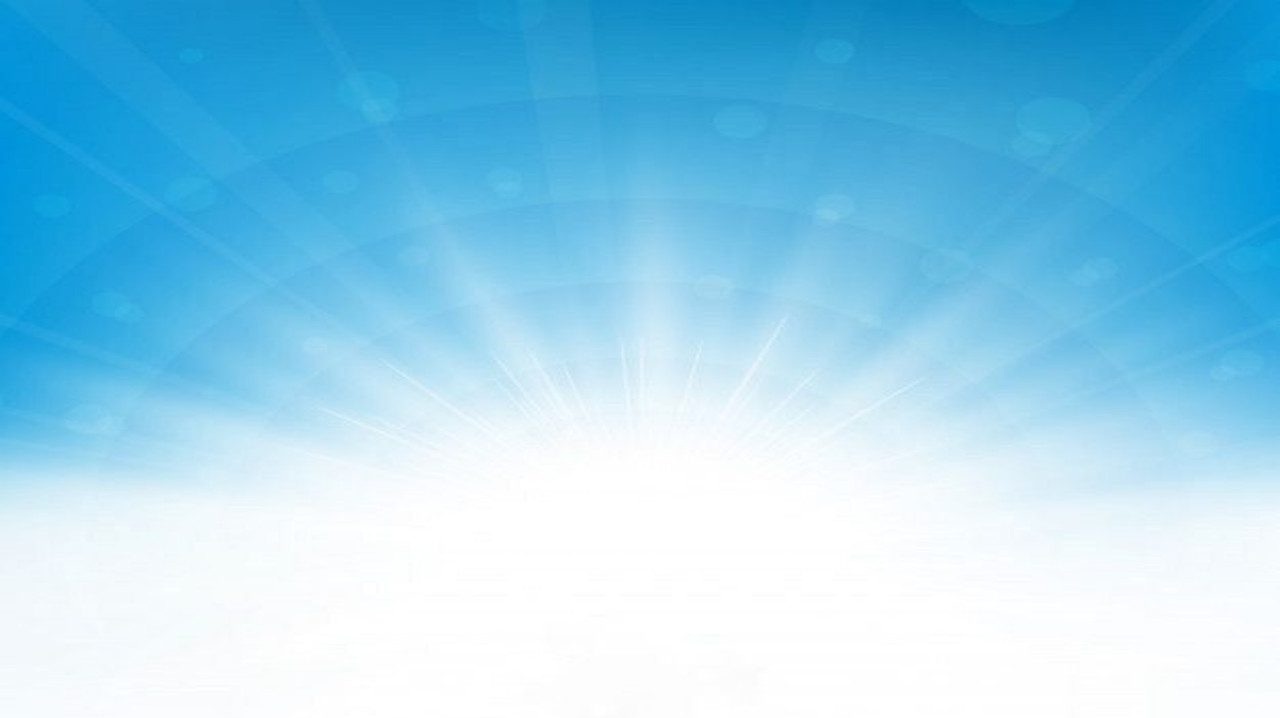
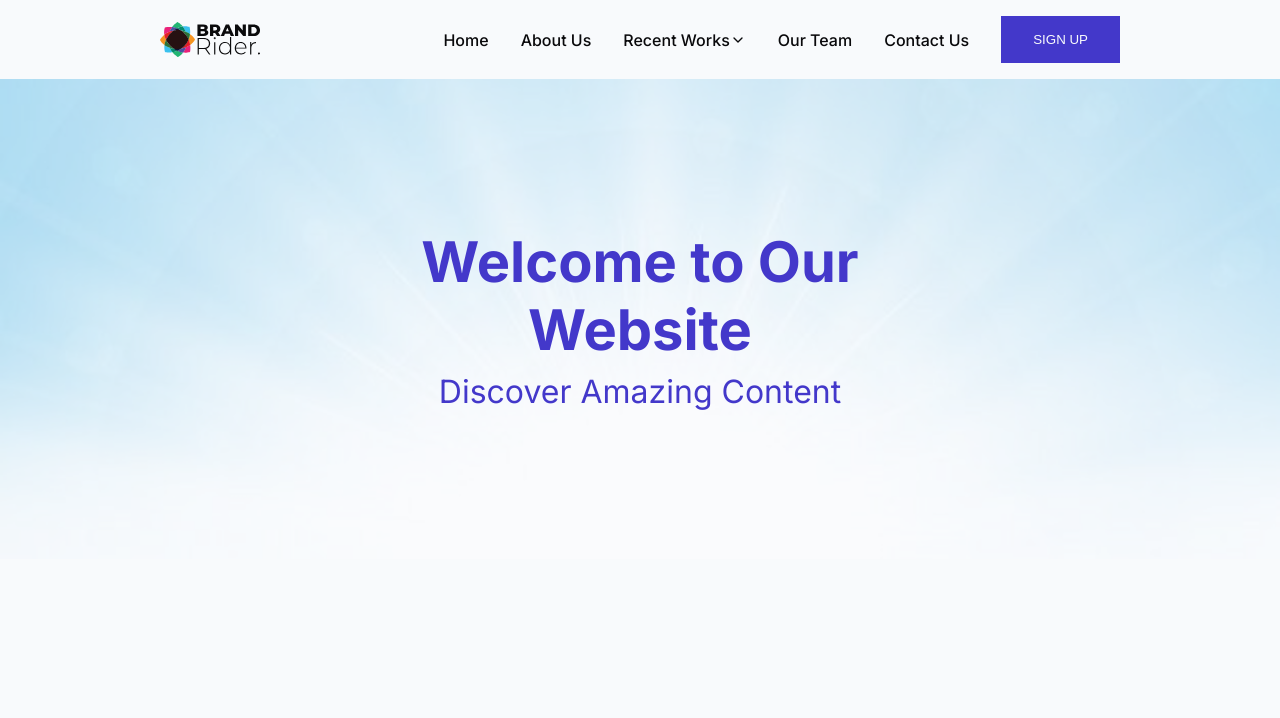
Before and after one commit to mosespace/brandrider, a Next.js app: page / in a window 1280 px wide. Shown: the top 718 px of the page. Built offline with nearby package versions, Linux system fonts and the light colour scheme.

Commit message:
feat: initial commit

```diff
--- a/styles/_header.scss
+++ b/styles/_header.scss
@@ -4,8 +4,8 @@
   font-weight: 500;
   padding: 1rem 10rem;
   overflow: hidden;
-  color: $primary-theme-color;
-  background-color: $theme-color;
+  color: $sub-primary-theme-color;
+  background-color: $primary-theme-color;
 
   .nav-bar-content {
     display: flex;
@@ -13,6 +13,7 @@
     justify-content: space-between;
 
     .logo {
+      cursor: pointer;
       position: relative;
       height: 40px;
       width: 100px;
@@ -20,6 +21,8 @@
         width: 100%;
         height: 100%;
         object-fit: contain;
+        user-select: none;
+        pointer-events: none;
       }
     }
 
@@ -52,6 +55,10 @@
               flex-direction: column;
               padding: 0.5rem 0;
               gap: 1rem;
+              color: $sub-primary-theme-color;
+              &:hover {
+                color: $sub-theme-color;
+              }
             }
           }
         }
@@ -64,8 +71,11 @@
           border: none;
           cursor: pointer;
           font-weight: 500;
-          background-color: $sub-theme-color;
+          background-color: $theme-color;
           padding: 1rem 2rem;
+          &:hover {
+            color: $primary-theme-color;
+          }
         }
       }
     }
--- /dev/null
+++ b/styles/_hero.scss
@@ -0,0 +1,32 @@
+.hero-section {
+  position: relative;
+  .bg-image {
+    position: relative;
+    height: 60vh;
+    width: 100%;
+    img {
+      opacity: 0.3;
+      width: 100%;
+      height: 100%;
+      object-fit: cover;
+      pointer-events: none;
+    }
+  }
+  .text-overlay {
+    position: absolute;
+    top: 50%;
+    left: 50%;
+    transform: translate(-50%, -50%);
+    text-align: center;
+    color: $theme-color;
+  }
+
+  .text-overlay h1 {
+    font-size: 3.5rem;
+    margin-bottom: 0.5rem;
+  }
+
+  .text-overlay p {
+    font-size: 2rem;
+  }
+}
--- a/styles/main.scss
+++ b/styles/main.scss
@@ -1,3 +1,4 @@
 @import "./variables";
 @import "./globals";
 @import "./header";
+@import "./hero";
```
